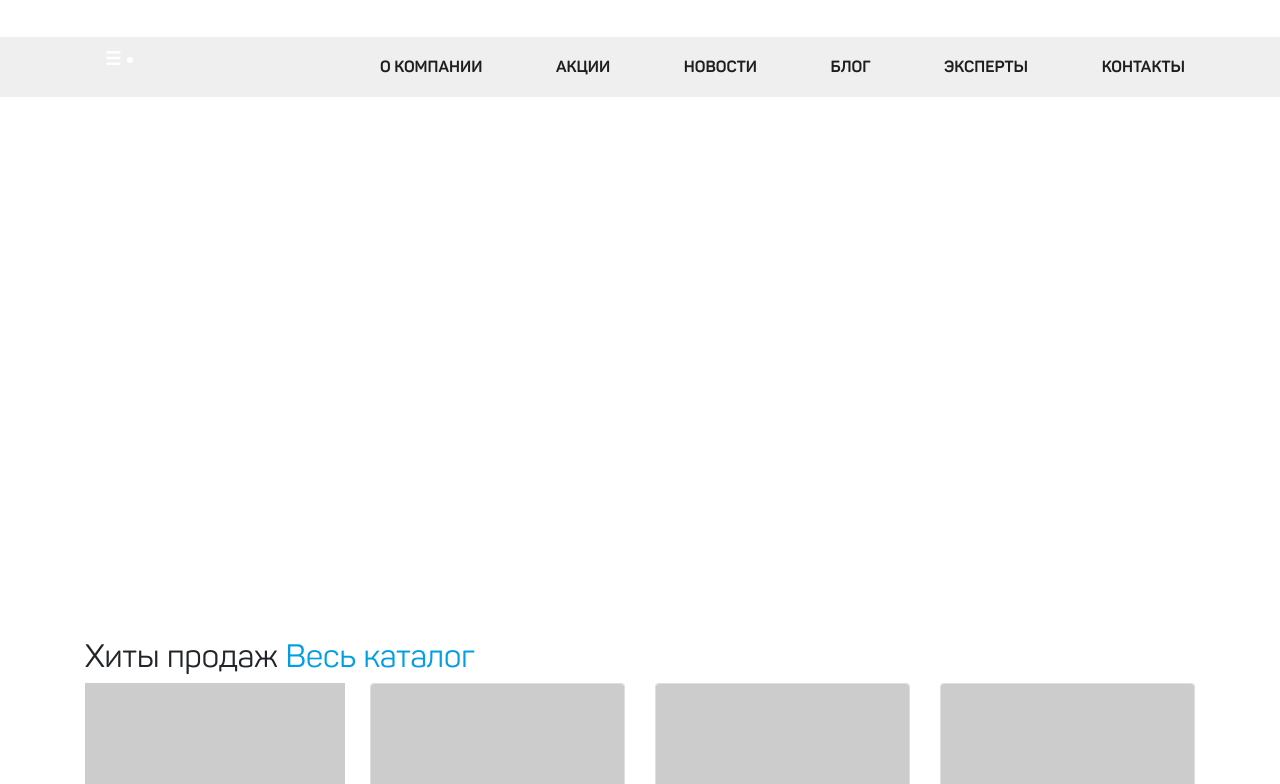
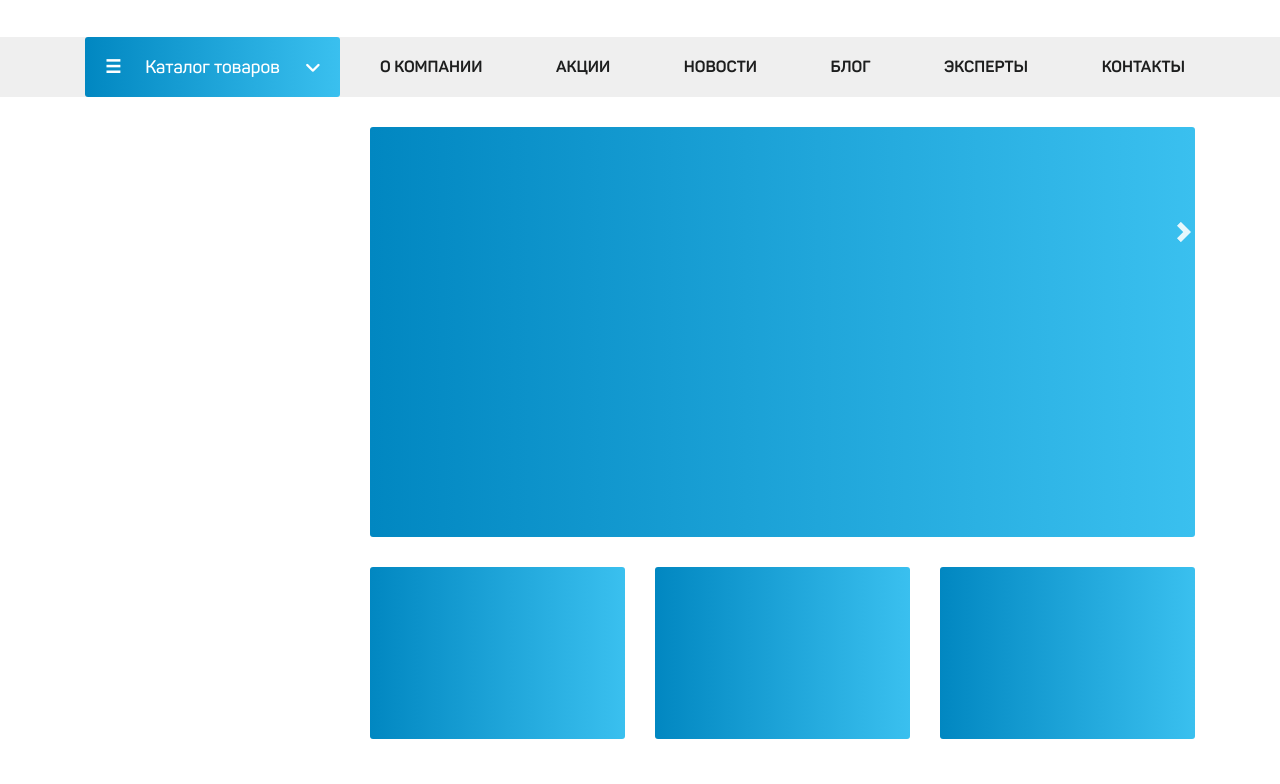
Before and after one commit to pomehy/Devstrong-test, a plain HTML site: page index.html in a window 1280 px wide. Shown: the part 168-952 px from the top of the page. Drawn offline with nearby package versions, Linux system fonts and the light colour scheme; placeholder pictures from the web are drawn by us; files whose address does not match are found by name.

Commit message:
Добавлена разметка section banners

```diff
--- a/index.html
+++ b/index.html
@@ -74,13 +74,8 @@
             <div class="header-nav-inner container">
                 <div class="navigation row">
                     <div class="catalog-list-wrapper col-md-3">
-                        <div class="catalog-button button">
-                            <a class="catalog__link dropdown-list" href="catalog.html">
-                                <ul class="catalog__list">
-                                    <li class="catalog__item">
-
-                                    </li>
-                                </ul>
+                        <div class="catalog-button button fancy-bg">
+                            <a class="catalog__link dropdown-list" href="catalog.html">Каталог товаров
                             </a>
                         </div>
                     </div>
@@ -109,13 +104,33 @@
         </nav>
     </header>
     <main class="page-main">
-
+        <h1 class="visually-hidden">Рыболовный магазин "LOGOtype"</h1>
         <section class="banners container ">
             <h2 class="banners__title visually-hidden">Специальные предложения</h2>
-            <div class="main-banner">
+            <div class="baners-wrapper row">
+                <div class="col-md-9">
+                    <div class="main-banner fancy-bg">
 
-            </div>
-            <div class="small-banners">
+                    </div>
+                    <div class="small-banners-wrapper row">
+                        <div class="col-md-4">
+                            <div class="small-banner fancy-bg">
+
+                            </div>
+                        </div>
+                        <div class="col-md-4">
+                            <div class="small-banner fancy-bg">
+
+                            </div>
+                        </div>
+                        <div class="col-md-4">
+                            <div class="small-banner fancy-bg">
+
+                            </div>
+                        </div>
+                    </div>
+
+                </div>
 
             </div>
         </section>
```
